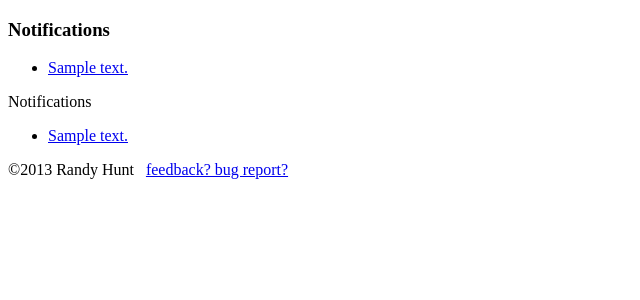
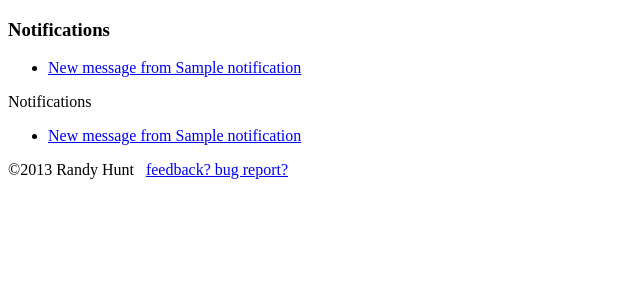
Before and after one commit to letsgetrandy/meetnspeak, a Django app: template mns/templates/notifications.html in a window 1280 px wide. Shown: the part 26-326 px from the top of the page, without its empty margins (0-640 px from the left). Run offline with Django 3.2, Linux system fonts and the light colour scheme; the template is opened without the code that fills it: most values are stand-ins (such as "Sample title", 1, 10 or a date in 2020); some libraries are stand-ins or nearby versions.

Commit message:
notifications, closes #10

```diff
--- a/mns/templates/base.html
+++ b/mns/templates/base.html
@@ -36,9 +36,13 @@
     </nav>
     <h3 class="notify_heading">Notifications</h3>
     <ul class="notifications">
-        {% for n in notifications %}
-        <li><a href="{{ n.target_url }}">{{ n.text }}</a></li>
-        {% endfor %}
+    {% for n in notifications %}
+        {% if n.message_from %}
+        <li><a href="/user/{{ n.message_from }}/messages">New message from {{ n.sender_name }}</a></li>
+        {% else %}
+        <li><a href="/user/">{{ n.message }}</a></li>
+        {% endif %}
+    {% endfor %}
     </ul>
     <div class="navlogo"></div>
 </div>
--- a/mns/templates/notifications.html
+++ b/mns/templates/notifications.html
@@ -16,7 +16,11 @@
 <main>
 <ul class="listing">
     {% for n in notifications %}
-    <li><a href="{{ n.target_url }}">{{ n.text }}</a></li>
+        {% if n.message_from %}
+        <li><a href="/user/{{ n.message_from }}/messages">New message from {{ n.sender_name }}</a></li>
+        {% else %}
+        <li><a href="/user/">{{ n.message }}</a></li>
+        {% endif %}
     {% endfor %}
 </ul>
 </main>
--- a/mns/views.py
+++ b/mns/views.py
@@ -249,6 +249,10 @@ def messages(request, userid):
         backend.send_message(token, userid, **form)
     context['user'] = backend.get_user(token, userid)
     context['messages'] = backend.get_messages(token, userid)
+    # remove notifications for viewed messages
+    for k, v in enumerate(request.session['notifications']):
+        if str(v.get('message_from')) == str(userid):
+            del request.session['notifications'][k]
     return render(request, 'messages.html', context)
 
 
```
Also changed, not shown: mns/api_v1.py (+5 -20 lines).
